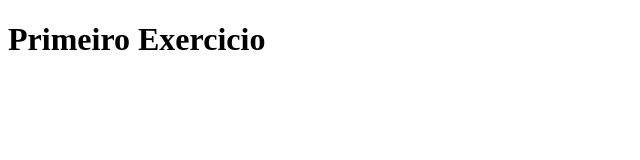
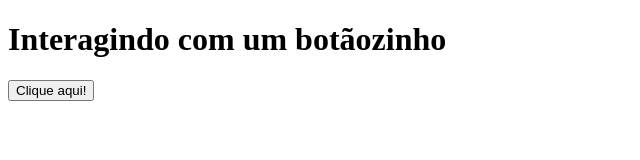
Before and after one commit to larissadossantosdarocha/back-end-aula02-exr, a plain HTML site: page index.html in a window 1280 px wide. Shown: the whole page, without its empty margins (0-640 px from the left). Drawn offline with Linux system fonts and the light colour scheme.

Commit message:
Add files via upload

```diff
--- a/index.html
+++ b/index.html
@@ -3,10 +3,11 @@
 <head>
     <meta charset="UTF-8">
     <meta name="viewport" content="width=device-width, initial-scale=1.0">
-    <title>Document</title>
+    <title>ex02</title>
 </head>
 <body>
-    <h1>Primeiro Exercicio</h1>
+    <h1>Interagindo com um botãozinho</h1>
+    <button onclick="clicou()">Clique aqui!</button>
 </body>
 <script src="index.js"></script>
 </html>
--- a/index.js
+++ b/index.js
@@ -1 +1,3 @@
-alert("Olá mundo!!");
+function clicou(){
+    window.alert("você clicou no botão!");
+}
```
